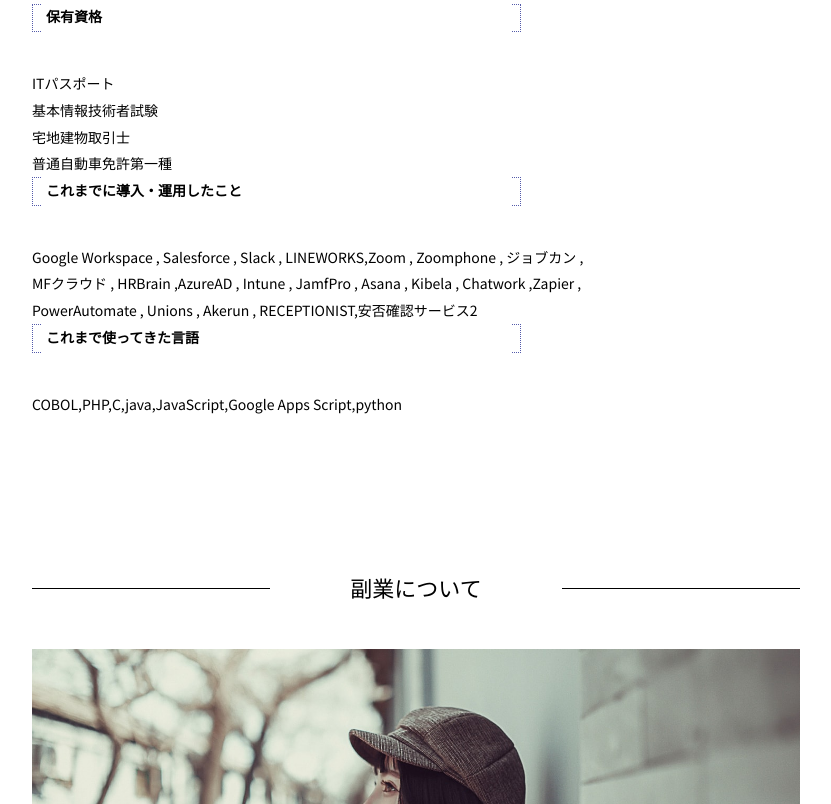
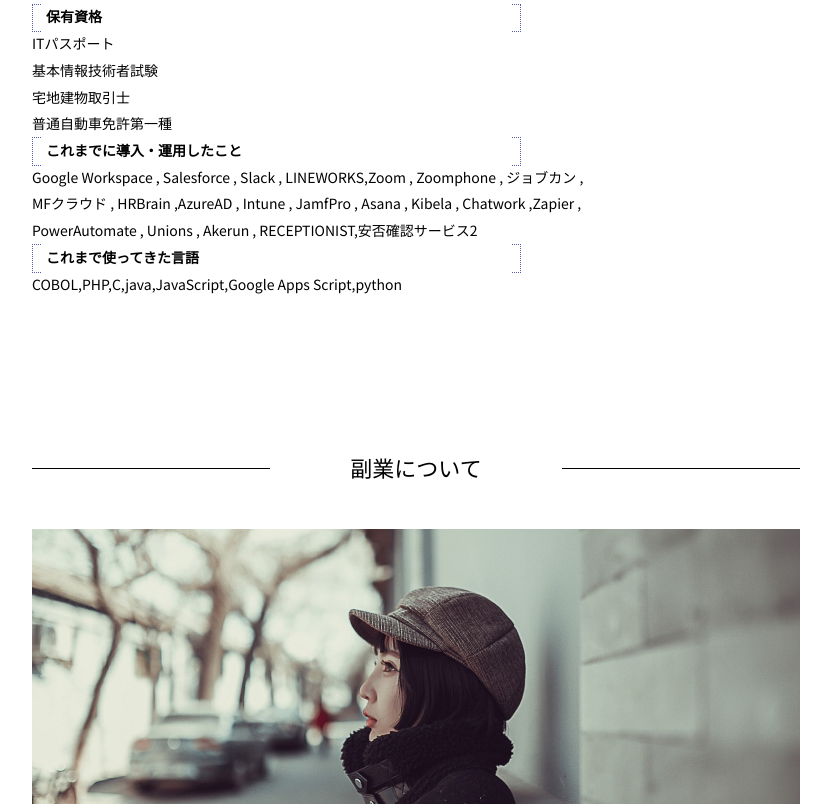
Before and after one commit to ngsw0010/naganodaisuki, a plain HTML site: page docs/index.html in a window 1280 px wide. Shown: the part 1223-2027 px from the top of the page, without its empty margins (224-1055 px from the left). Drawn offline with nearby package versions, Linux system fonts and the light colour scheme.

Commit message:
Update style.css

```diff
--- a/docs/css/style.css
+++ b/docs/css/style.css
@@ -117,8 +117,8 @@ section h2 span {
 }
 
 h3 {
-	width: 60%;
-	margin: 0 auto 40px;
+  width: 60%;
+  /**margin: 0 auto 40px;*/
   position: relative;
   line-height: 1.4;
   padding:0.25em 1em;
```
